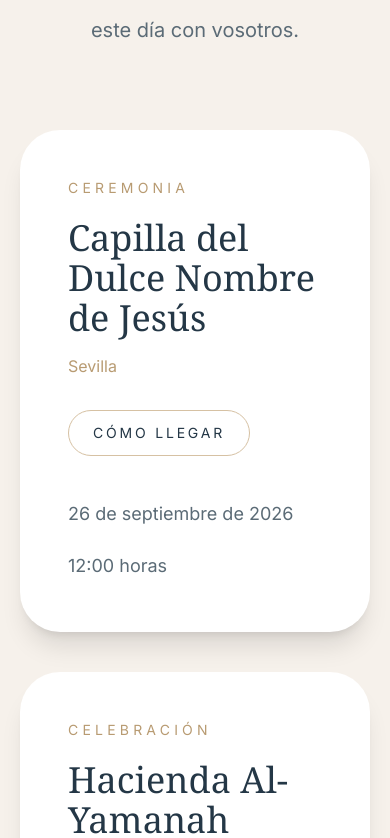
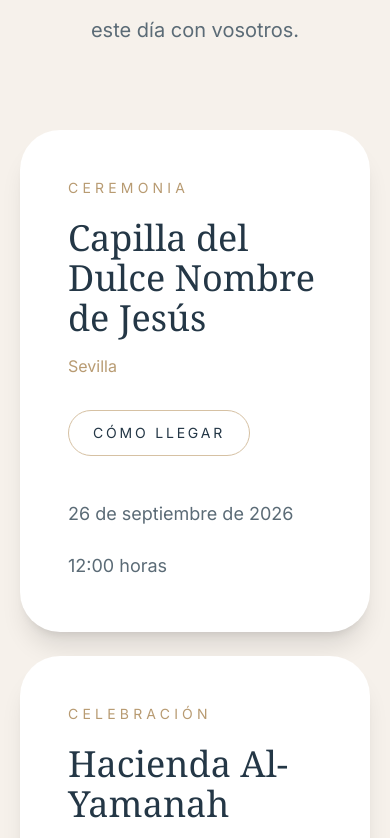
Before and after one commit to migueldevicente7-boop/boda-isabel-miguel, a Next.js app: page / in a window 390 px wide. Shown: the part 1986-2824 px from the top of the page. Built offline with nearby package versions, Linux system fonts and the light colour scheme.

Commit message:
Update page.tsx

```diff
--- a/app/page.tsx
+++ b/app/page.tsx
@@ -174,7 +174,7 @@
 
         </div>
 
-        <div className="grid md:grid-cols-2 gap-10">
+        <div className="grid md:grid-cols-2 gap-6 md:gap-10">
 
           {/* CEREMONIA */}
           <div className="bg-white rounded-[40px] p-12 shadow-xl">
```
